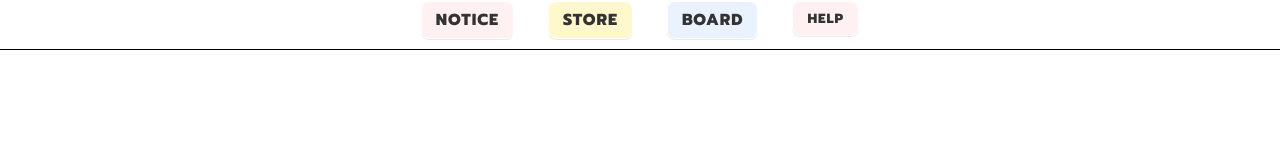
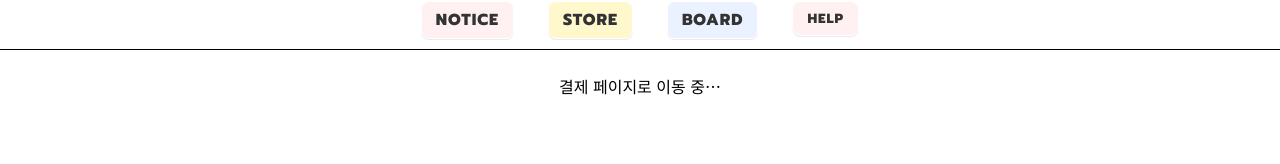
Before and after one commit to jaemeee109/anpetna, a Next.js app: page /order/pay/1 in a window 1280 px wide. Before the commit this address had no page. Shown: the part 253-417 px from the top of the page. Built offline with nearby package versions, Linux system fonts and the light colour scheme; no server answers; a web font is replaced by a local one.

Commit message:
결제 페이지 생성중

```diff
--- a/src/app/order/checkout/page.tsx
+++ b/src/app/order/checkout/page.tsx
@@ -259,6 +259,7 @@ const onPay = async () => {
       street: String(ship.road),
       detail: String(ship.detail),
       receiver: String(ship.name),
+       phone: String(ship.phone),
     };
 
     // (4) memberId/cardId 생성
@@ -271,7 +272,8 @@ const onPay = async () => {
       useSavedAddress: false,
       shippingAddress,
       items,
-      // shippingFee: 3000, // 보내면 그 값을, 안 보내면 백엔드 기본 3000 적용(설명 주석 참조)
+      shippingFee: itemsTotal < 100000 ? 3000 : 0, // ← 규칙 적용(10만원 미만 3000, 이상 0)
+
     };
 
     // (5) 주문 생성 (POST /order)
@@ -280,7 +282,7 @@ const onPay = async () => {
     if (!ordersId) throw new Error('주문번호를 받지 못했습니다.');
 
     // (6) 완료 페이지로 이동
-    router.replace(`/order/complete/${ordersId}`);
+    router.replace(`/order/pay/${ordersId}`);
   } catch (e: any) {
     alert(e?.message || '주문 처리 중 오류가 발생했습니다.');
   }
@@ -447,7 +449,7 @@ const onPay = async () => {
                    fill="currentColor" viewBox="0 0 16 16" className="inline-block ml-[10px] mr-[10px]">
                 <path d="M0 4a2 2 0 0 1 2-2h12a2 2 0 0 1 2 2v8a2 2 0 0 1-2 2H2a2 2 0 0 1-2-2zm2-1a1 1 0 0 0-1 1v1h14V4a1 1 0 0 0-1-1zm13 4H1v5a1 1 0 0 0 1 1h12a1 1 0 0 0 1-1z"/>
                 <path d="M2 10a1 1 0 0 1 1-1h1a1 1 0 0 1 1 1v1a1 1 0 0 1-1 1H3a1 1 0 0 1-1-1z"/>
-              </svg> 카드
+              </svg> TOSS
             </label>
           </div>
         </section>
--- /dev/null
+++ b/src/app/order/pay/[ordersId]/page.tsx
@@ -0,0 +1,92 @@
+// src/app/order/pay/[ordersId]/page.tsx
+'use client';
+
+import { useEffect } from 'react';
+import { useParams, useRouter } from 'next/navigation';
+
+function resolveApiBase(): string {
+  const envBase =
+    (process.env.NEXT_PUBLIC_API_BASE as string | undefined) ||
+    (process.env.NEXT_PUBLIC_API_BASE_URL as string | undefined) ||
+    '';
+  if (envBase) return envBase.replace(/\/+$/, '');
+  if (typeof window === 'undefined') return '';
+  const { protocol, hostname, port } = window.location;
+  const guessPort = port ? (port === '3000' ? '8000' : port) : '';
+  return `${protocol}//${hostname}${guessPort ? `:${guessPort}` : ''}`.replace(/\/+$/, '');
+}
+
+async function loadToss(clientKey: string): Promise<any> {
+  // 이미 로드 됐으면 바로 사용
+  // @ts-ignore
+  if (typeof window !== 'undefined' && (window as any).TossPayments) {
+    // @ts-ignore
+    // eslint-disable-next-line no-undef
+    return (window as any).TossPayments(clientKey);
+  }
+  // 스크립트 로드
+  return new Promise((resolve, reject) => {
+    const s = document.createElement('script');
+    s.src = 'https://js.tosspayments.com/v1'; // 토스 JS SDK
+    s.onload = () => {
+      try {
+        // @ts-ignore
+        // eslint-disable-next-line no-undef
+        const tp = (window as any).TossPayments(clientKey);
+        resolve(tp);
+      } catch (e) {
+        reject(e);
+      }
+    };
+    s.onerror = reject;
+    document.head.appendChild(s);
+  });
+}
+
+export default function OrderPayPage() {
+  const { ordersId } = useParams<{ ordersId: string }>();
+  const router = useRouter();
+
+  useEffect(() => {
+    (async () => {
+      try {
+        const id = Number(Array.isArray(ordersId) ? ordersId[0] : ordersId);
+        if (!Number.isFinite(id) || id <= 0) throw new Error('유효하지 않은 주문번호');
+
+        // 1) 결제 준비 호출
+        const base = resolveApiBase();
+        const r = await fetch(`${base}/api/pay/toss/prepare`, {
+          method: 'POST',
+          headers: { 'Content-Type': 'application/json' },
+          body: JSON.stringify({ orderNo: id, method: 'CARD' }),
+        });
+        const j = await r.json();
+        const prep = j?.result ?? j;
+        const orderId = prep?.orderId;
+        const amount = prep?.totalAmount;
+        const orderName = prep?.orderName || `주문 ${id}`;
+        if (!orderId || !amount) throw new Error('결제 준비 정보가 없습니다.');
+
+        // 2) 토스 SDK 로드 → 결제창 오픈
+        const clientKey = process.env.NEXT_PUBLIC_TOSS_CLIENT_KEY as string | undefined;
+        if (!clientKey) throw new Error('NEXT_PUBLIC_TOSS_CLIENT_KEY 환경변수가 설정되어 있지 않습니다.');
+
+        const tp = await loadToss(clientKey);
+        const origin = window.location.origin;
+        await tp.requestPayment('카드', {
+          amount,
+          orderId,
+          orderName,
+          successUrl: `${origin}/order/pay/success?orderId=${encodeURIComponent(orderId)}&amount=${encodeURIComponent(String(amount))}&ordersId=${id}`,
+          failUrl: `${origin}/order/pay/fail?ordersId=${id}`,
+        });
+      } catch (e: any) {
+        alert(e?.message || '결제 페이지 이동에 실패했습니다.');
+        // 실패 시 주문완료로 보내지 않고, 이전 페이지로
+        router.back();
+      }
+    })();
+  }, [ordersId, router]);
+
+  return <div className="px-4 py-10 text-center">결제 페이지로 이동 중…</div>;
+}
--- /dev/null
+++ b/src/app/order/pay/fail/page.tsx
@@ -0,0 +1,30 @@
+// src/app/order/pay/fail/page.tsx
+'use client';
+
+import { useSearchParams, useRouter } from 'next/navigation';
+
+export default function TossFailPage() {
+  const q = useSearchParams();
+  const router = useRouter();
+  const code = q.get('code') || '';
+  const message = q.get('message') || '결제가 취소되었거나 실패했습니다.';
+  const ordersId = q.get('ordersId') || '';
+
+  return (
+    <main className="mx-auto w-[700px] px-4 text-center">
+      <h1 className="text-2xl font-semibold mt-[30px] mb-[20px]">결제 실패</h1>
+      <p className="mb-2">{message}</p>
+      {code ? <p className="text-gray-500 mb-6">({code})</p> : null}
+      <div className="flex items-center justify-center gap-3">
+        <button className="btn-3d btn-white !px-4 !py-2" onClick={() => router.replace('/order/checkout')}>
+          주문서로 돌아가기
+        </button>
+        {ordersId ? (
+          <button className="btn-3d btn-white !px-4 !py-2" onClick={() => router.replace(`/order/pay/${ordersId}`)}>
+            다시 결제
+          </button>
+        ) : null}
+      </div>
+    </main>
+  );
+}
--- /dev/null
+++ b/src/app/order/pay/success/page.tsx
@@ -0,0 +1,50 @@
+// src/app/order/pay/success/page.tsx
+'use client';
+
+import { useEffect } from 'react';
+import { useRouter, useSearchParams } from 'next/navigation';
+
+function resolveApiBase(): string {
+  const envBase =
+    (process.env.NEXT_PUBLIC_API_BASE as string | undefined) ||
+    (process.env.NEXT_PUBLIC_API_BASE_URL as string | undefined) ||
+    '';
+  if (envBase) return envBase.replace(/\/+$/, '');
+  if (typeof window === 'undefined') return '';
+  const { protocol, hostname, port } = window.location;
+  const guessPort = port ? (port === '3000' ? '8000' : port) : '';
+  return `${protocol}//${hostname}${guessPort ? `:${guessPort}` : ''}`.replace(/\/+$/, '');
+}
+
+export default function TossSuccessPage() {
+  const router = useRouter();
+  const q = useSearchParams();
+
+  useEffect(() => {
+    (async () => {
+      try {
+        const paymentKey = q.get('paymentKey');
+        const orderId = q.get('orderId');
+        const amount = Number(q.get('amount') || '0');
+        const ordersId = q.get('ordersId'); // 우리가 successUrl에 심어서 전달
+
+        if (!paymentKey || !orderId || !amount) throw new Error('필수 결제 파라미터가 없습니다.');
+        const base = resolveApiBase();
+        const r = await fetch(`${base}/api/pay/toss/confirm`, {
+          method: 'POST',
+          headers: { 'Content-Type': 'application/json' },
+          body: JSON.stringify({ paymentKey, orderId, totalAmount: amount }),
+        });
+        if (!r.ok) throw new Error('결제 승인에 실패했습니다.');
+        // 승인 성공 → 주문완료 페이지로
+        if (!ordersId) throw new Error('주문번호(ordersId)를 확인할 수 없습니다.');
+        router.replace(`/order/complete/${ordersId}`);
+      } catch (e: any) {
+        alert(e?.message || '결제 승인 중 오류가 발생했습니다.');
+        router.replace('/order/checkout');
+      }
+    })();
+  }, [q, router]);
+
+  return <div className="px-4 py-10 text-center">결제를 확인하는 중…</div>;
+}
--- a/src/features/order/data/order.api.ts
+++ b/src/features/order/data/order.api.ts
@@ -99,10 +99,15 @@ async function changeStatus(ordersId: number, next: string) {
 }
 
 /** 주소 수정: PATCH /order/{ordersId}/address */
-async function updateAddress(ordersId: number, address: { zipcode: string; street: string; detail: string; receiver: string }) {
+// (교체) 주소 수정: PATCH /order/{ordersId}/address
+async function updateAddress(
+  ordersId: number,
+  address: { zipcode: string; street: string; detail: string; receiver: string; phone?: string } // phone 허용
+) {
   const { data } = await http.patch(`${BASE}/${ordersId}/address`, address);
   return data?.result ?? data;
 }
+
 
 /** (선택) 삭제: DELETE /order/{ordersId}
  *  ─ 백엔드 삭제 엔드포인트는 현재 주석처리되어 있어 404가 날 수 있습니다. (컨트롤러 주석 참고) :contentReference[oaicite:6]{index=6}
--- a/src/features/order/data/order.types.ts
+++ b/src/features/order/data/order.types.ts
@@ -4,6 +4,7 @@ export type AddressDTO = {
   street: string;
   detail: string;
   receiver: string;
+  phone: string;
 };
 
 export type CreateOrderItem = { itemId: number; quantity: number };
```
